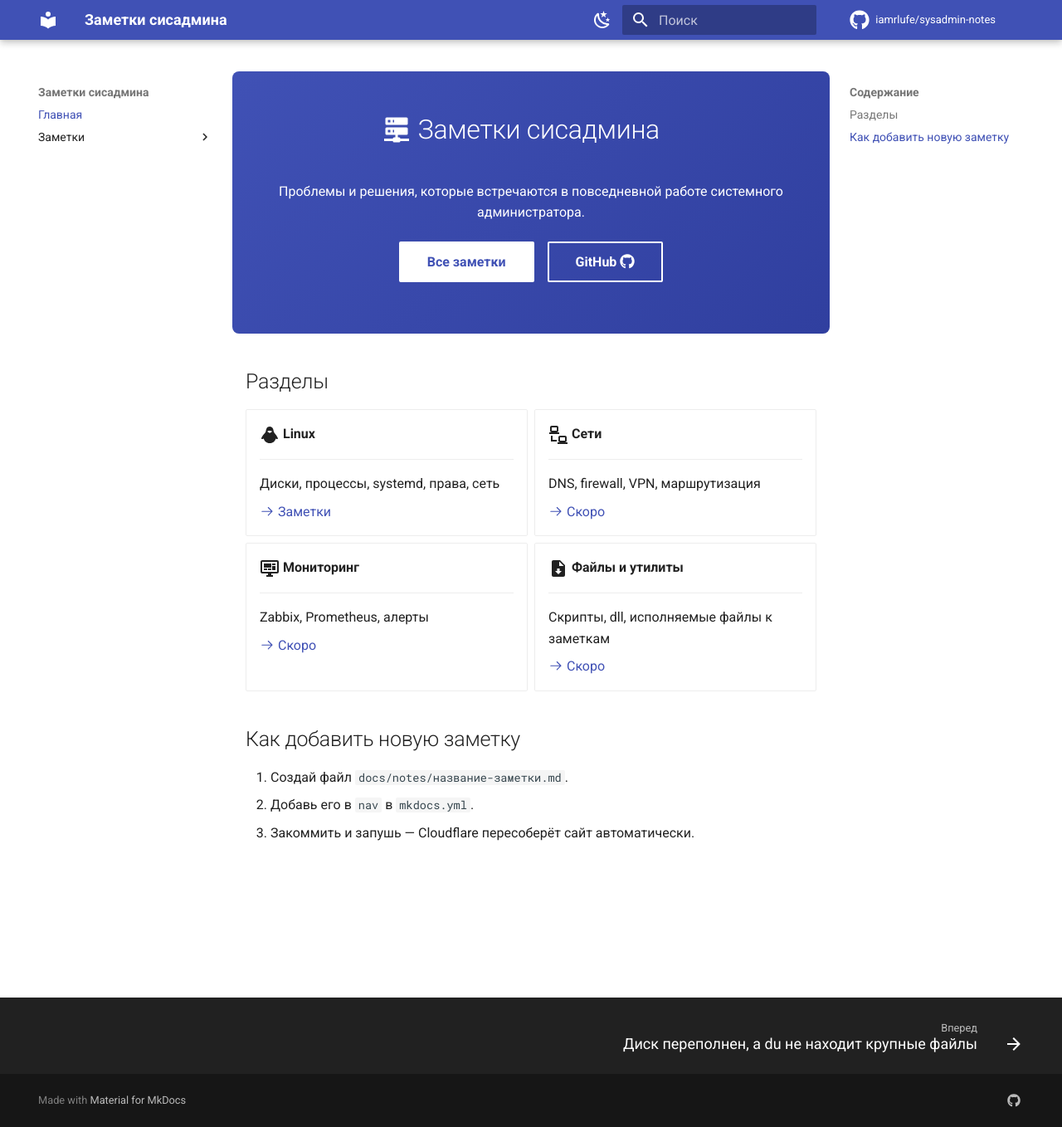
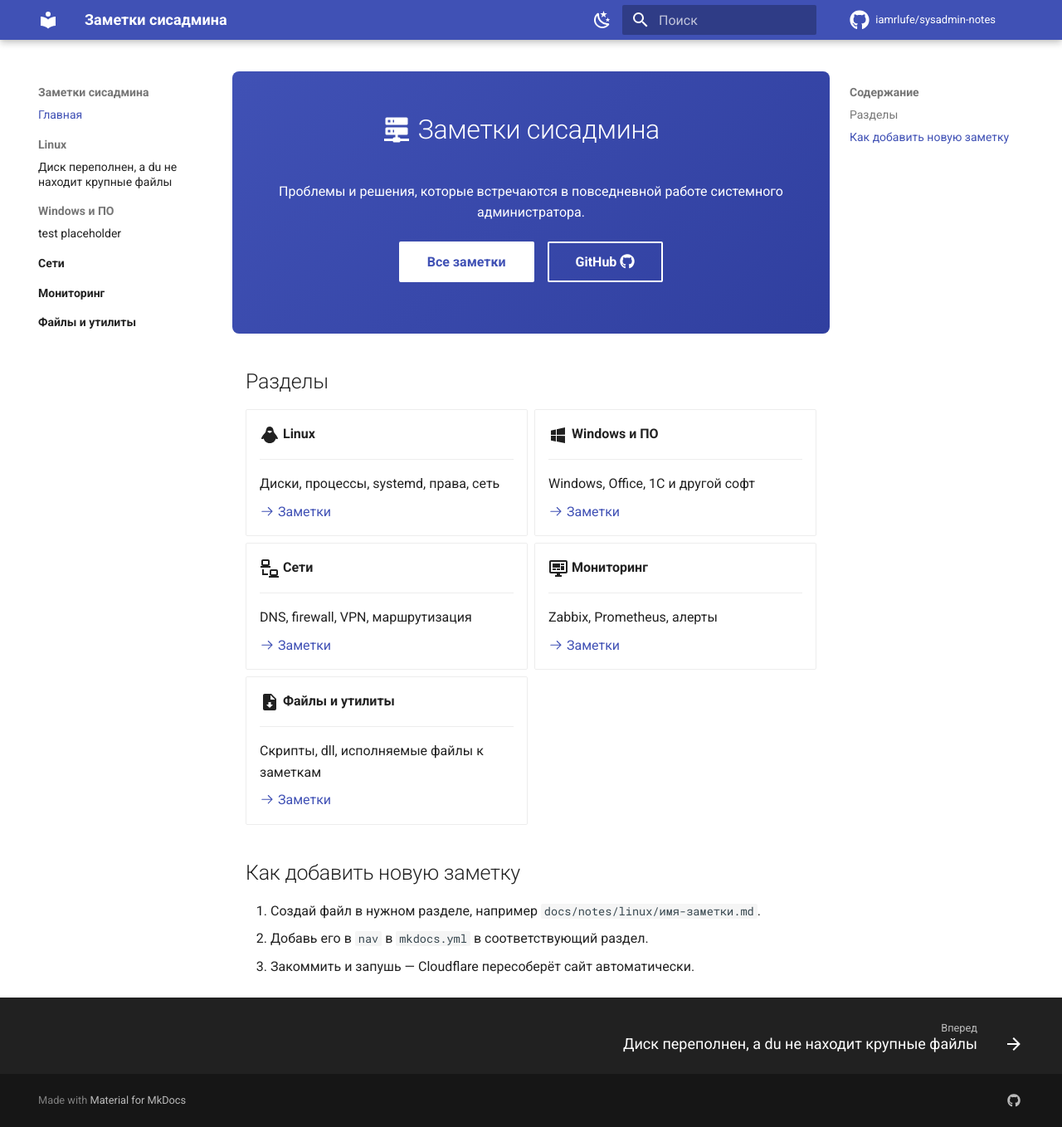
Before and after one commit to iamrlufe/sysadmin-notes, an MkDocs documentation site: the page built from docs/index.md, in a window 1280 px wide and 1358 px high. Shown: the whole window at 83% size. Built offline with MkDocs 1.6.1 and Material for MkDocs 9.7.7, drawn with Linux system fonts in a browser that asks for light colours; comment, search, counter and statistics services are not loaded.

Commit message:
раздел Windows и ПО

```diff
--- a/docs/index.md
+++ b/docs/index.md
@@ -4,7 +4,7 @@
 
 Проблемы и решения, которые встречаются в повседневной работе системного администратора.
 
-[Все заметки](notes/example-note.md){ .md-button .md-button--primary }
+[Все заметки](notes/linux/example-note.md){ .md-button .md-button--primary }
 [GitHub :fontawesome-brands-github:](https://github.com/iamrlufe/sysadmin-notes){ .md-button }
 
 </div>
@@ -19,7 +19,15 @@
 
     Диски, процессы, systemd, права, сеть
 
-    [:octicons-arrow-right-24: Заметки](notes/example-note.md)
+    [:octicons-arrow-right-24: Заметки](notes/linux/example-note.md)
+
+-   :material-microsoft-windows:{ .lg .middle } **Windows и ПО**
+
+    ---
+
+    Windows, Office, 1С и другой софт
+
+    [:octicons-arrow-right-24: Заметки](notes/windows/MicrosoftExcel-1C.md)
 
 -   :material-lan-connect:{ .lg .middle } **Сети**
 
@@ -27,7 +35,7 @@
 
     DNS, firewall, VPN, маршрутизация
 
-    [:octicons-arrow-right-24: Скоро](notes/example-note.md)
+    [:octicons-arrow-right-24: Заметки](notes/network/index.md)
 
 -   :material-monitor-dashboard:{ .lg .middle } **Мониторинг**
 
@@ -35,7 +43,7 @@
 
     Zabbix, Prometheus, алерты
 
-    [:octicons-arrow-right-24: Скоро](notes/example-note.md)
+    [:octicons-arrow-right-24: Заметки](notes/monitoring/index.md)
 
 -   :material-file-download:{ .lg .middle } **Файлы и утилиты**
 
@@ -43,12 +51,12 @@
 
     Скрипты, dll, исполняемые файлы к заметкам
 
-    [:octicons-arrow-right-24: Скоро](notes/example-note.md)
+    [:octicons-arrow-right-24: Заметки](notes/files/index.md)
 
 </div>
 
 ## Как добавить новую заметку
 
-1. Создай файл `docs/notes/название-заметки.md`.
-2. Добавь его в `nav` в `mkdocs.yml`.
+1. Создай файл в нужном разделе, например `docs/notes/linux/имя-заметки.md`.
+2. Добавь его в `nav` в `mkdocs.yml` в соответствующий раздел.
 3. Закоммить и запушь — Cloudflare пересоберёт сайт автоматически.
--- /dev/null
+++ b/docs/notes/windows/MicrosoftExcel-1C.md
@@ -0,0 +1 @@
+# test placeholder
--- a/mkdocs.yml
+++ b/mkdocs.yml
@@ -26,6 +26,8 @@ theme:
     - navigation.tracking
     - navigation.top
     - navigation.footer
+    - navigation.sections
+    - navigation.indexes
     - header.autohide
     - search.suggest
     - search.highlight
@@ -45,9 +47,16 @@ extra_css:
 
 nav:
   - Главная: index.md
-  - Заметки:
-      - notes/example-note.md
-      - notes/MicrosoftExcel-1C.md
+  - Linux:
+      - notes/linux/example-note.md
+  - Windows и ПО:
+      - notes/windows/MicrosoftExcel-1C.md
+  - Сети:
+      - notes/network/index.md
+  - Мониторинг:
+      - notes/monitoring/index.md
+  - Файлы и утилиты:
+      - notes/files/index.md
 
 plugins:
   - search:
```
Also changed, not shown: docs/notes/MicrosoftExcel-1C.md (deleted, +0 -205 lines), docs/notes/files/index.md (added, +5 -0 lines), docs/notes/linux/example-note.md (added, +43 -0 lines), docs/notes/monitoring/index.md (added, +5 -0 lines), docs/notes/network/index.md (added, +5 -0 lines), docs/stylesheets/extra.css (line endings or trailing spaces), 1 other file.
